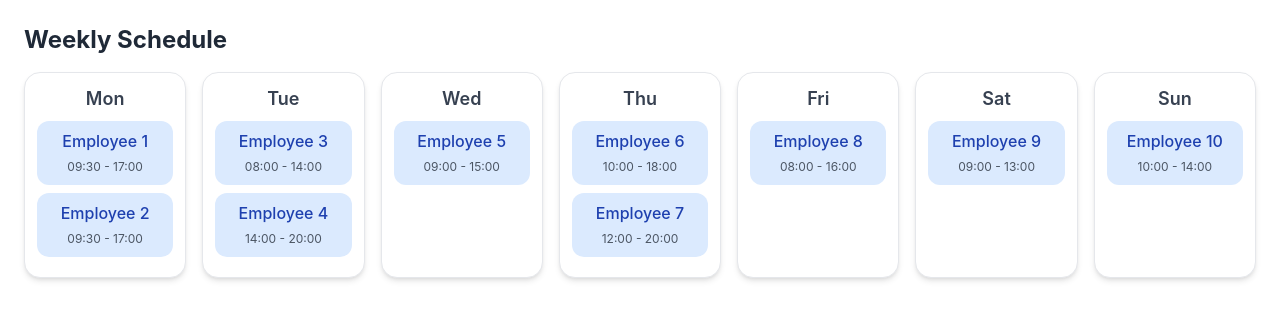
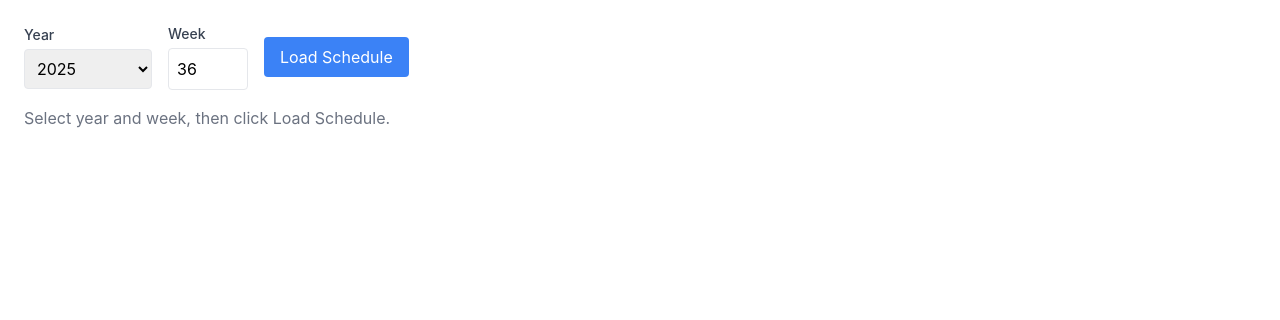
Before and after one commit to MarcoCaspani/roostify, a React (Create React App) app in the folder roostify-frontend/: page / in a window 1280 px wide. Shown: the top 320 px of the page. Built offline with nearby package versions, Linux system fonts and the light colour scheme.

Commit message:
changed frontend to add (design) possibility to choose which year and week schedule to display

```diff
--- a/roostify-frontend/src/App.tsx
+++ b/roostify-frontend/src/App.tsx
@@ -1,11 +1,100 @@
-import React from 'react';
+import React, { useState } from "react";
+
 import './App.css';
 import WeeklySchedule from "./WeeklySchedule";
 
+type Day = "mon" | "tue" | "wed" | "thu" | "fri" | "sat" | "sun";
+
+interface Shift {
+    startTime: string;
+    endTime: string;
+    employeeId: number;
+}
+
+// Returns the current week number
+function getCurrentWeekNumber(): number {
+    let currentDate = new Date();
+    const dayNum = currentDate.getUTCDay() || 7;
+    currentDate.setUTCDate(currentDate.getUTCDate() + 4 - dayNum);
+    const yearStart = new Date(Date.UTC(currentDate.getUTCFullYear(), 0, 1));
+    return Math.ceil((((currentDate.getTime() - yearStart.getTime()) / 86400000) + 1) / 7);
+}
+
 function App() {
-  return (
-    <WeeklySchedule />
-  );
+    const [year, setYear] = useState<number>(new Date().getFullYear());
+    const [week, setWeek] = useState<number>(getCurrentWeekNumber());
+    const [scheduleData, setScheduleData] = useState<Record<Day, Shift[]> | null>(null);
+
+    const fetchSchedule = () => {
+        // In a real app, use API call with year and week
+        console.log(`Fetching schedule for Year: ${year}, Week: ${week}`);
+
+        const schedule: Record<Day, Shift[]> = {
+            mon: [{ startTime: "09:30", endTime: "17:00", employeeId: 1 }],
+            tue: [{ startTime: "08:00", endTime: "14:00", employeeId: 2 }],
+            wed: [],
+            thu: [
+                { startTime: "10:00", endTime: "18:00", employeeId: 6 },
+                { startTime: "12:00", endTime: "20:00", employeeId: 7 },
+            ],
+            fri: [],
+            sat: [],
+            sun: [],
+        };
+
+        setScheduleData(schedule);
+    };
+
+    // compute the last 5 years for the dropdown menu
+    const currentYear = new Date().getFullYear();
+    const years = Array.from({ length: 6 }, (_, i) => currentYear - i);
+
+    return (
+        <div className="p-6 space-y-4">
+            <div className="flex space-x-4 items-center">
+                <div>
+                    <label className="block text-sm font-medium text-gray-700">Year</label>
+                    <select
+                        value={year}
+                        onChange={(e) => setYear(Number(e.target.value))}
+                        className="mt-1 p-2 border rounded w-32"
+                    >
+                        {years.map((y) => (
+                            <option key={y} value={y}>
+                                {y}
+                            </option>
+                        ))}
+                    </select>
+                </div>
+
+                <div>
+                    <label className="block text-sm font-medium text-gray-700">Week</label>
+                    <input
+                        type="number"
+                        min={1}
+                        max={53}
+                        value={week}
+                        onChange={(e) => setWeek(Number(e.target.value))}
+                        className="mt-1 p-2 border rounded w-20"
+                    />
+                </div>
+
+                <button
+                    onClick={fetchSchedule}
+                    className="px-4 py-2 bg-blue-500 text-white rounded hover:bg-blue-600 transition"
+                >
+                    Load Schedule
+                </button>
+            </div>
+
+
+            {scheduleData ? (
+                <WeeklySchedule schedule={scheduleData} />
+            ) : (
+                <p className="text-gray-500">Select year and week, then click Load Schedule.</p>
+            )}
+        </div>
+    );
 }
 
 export default App;
--- a/roostify-frontend/src/WeeklySchedule.tsx
+++ b/roostify-frontend/src/WeeklySchedule.tsx
@@ -8,34 +8,13 @@ interface Shift {
 }
 const days: Day[] = ["mon", "tue", "wed", "thu", "fri", "sat", "sun"];
 
-const schedule: Record<Day, Shift[]> = {
-    mon: [
-        { startTime: "09:30", endTime: "17:00", employeeId: 1 },
-        { startTime: "09:30", endTime: "17:00", employeeId: 2 },
-    ],
-    tue: [
-        { startTime: "08:00", endTime: "14:00", employeeId: 3 },
-        { startTime: "14:00", endTime: "20:00", employeeId: 4 },
-    ],
-    wed: [
-        { startTime: "09:00", endTime: "15:00", employeeId: 5 },
-    ],
-    thu: [
-        { startTime: "10:00", endTime: "18:00", employeeId: 6 },
-        { startTime: "12:00", endTime: "20:00", employeeId: 7 },
-    ],
-    fri: [
-        { startTime: "08:00", endTime: "16:00", employeeId: 8 },
-    ],
-    sat: [
-        { startTime: "09:00", endTime: "13:00", employeeId: 9 },
-    ],
-    sun: [
-        { startTime: "10:00", endTime: "14:00", employeeId: 10 },
-    ],
-};
+interface WeeklyScheduleProps {
+    schedule: Record<Day, Shift[]>;
+}
 
-const WeeklySchedule: React.FC = () => {
+const WeeklySchedule: React.FC<WeeklyScheduleProps> = (props)=> {
+    const { schedule } = props;
+
     // @ts-ignore
     return (
         <div className="w-full p-6">
```
Also changed, not shown: 1 other file (tests, documents, lock files or other folders).
